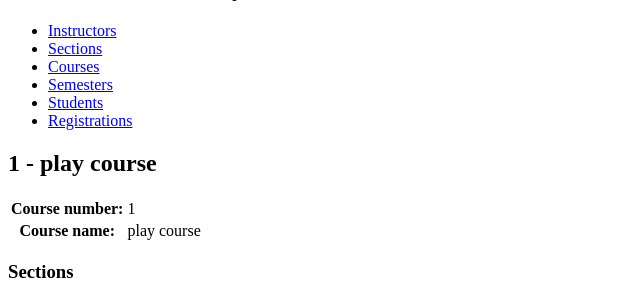
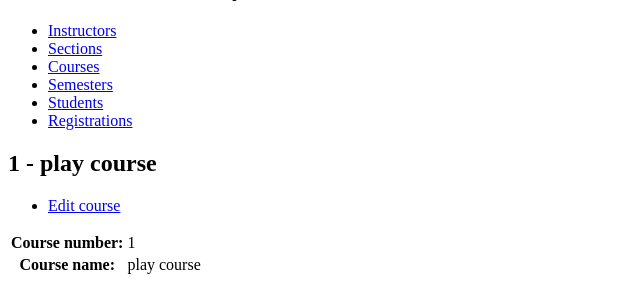
Before and after one commit to DDMeer/zhao_yingjie_ezu, a Django app: page /course/7/ in a window 1280 px wide. Shown: the part 105-401 px from the top of the page, without its empty margins (0-640 px from the left). Run offline with Django 3.2, Linux system fonts and the light colour scheme; data comes from the database, SQL or seed files in the repository; both versions use the stored data as it was after the commit.

Commit message:
some changes

```diff
--- a/courseinfo/models.py
+++ b/courseinfo/models.py
@@ -58,7 +58,9 @@ class Course(models.Model):
         return reverse('courseinfo_course_detail_urlpattern',
                        kwargs={'pk':self.pk}
                        )
-
+    def get_update_url(self):
+        return reverse('courseinfo_course_update_urlpattern',
+                       kwargs={'pk': self.pk})
 
     class Meta:
         ordering = ['course_number', 'course_name']
--- a/courseinfo/templates/courseinfo/course_detail.html
+++ b/courseinfo/templates/courseinfo/course_detail.html
@@ -6,6 +6,12 @@
 
 {% block content %}
     <h2>{{ course }}</h2>
+    <ul>
+        <li>
+            <a href="{{ course.get_update_url }}">
+                Edit course</a></li>
+    </ul>
+
 
     <section>
         <table>
--- a/courseinfo/urls.py
+++ b/courseinfo/urls.py
@@ -20,7 +20,8 @@ from courseinfo.views import (
     StudentCreate,
     RegistrationCreate,
     InstructorUpdate,
-    SectionUpdate
+    SectionUpdate,
+    CourseUpdate
 )
 
 urlpatterns = [
@@ -67,6 +68,9 @@ urlpatterns = [
     path('course/Create/',
          CourseCreate.as_view(),
          name='courseinfo_course_create_urlpattern'),
+    path('course/<int:pk>/update/',
+         CourseUpdate.as_view(),
+         name='courseinfo_course_update_urlpattern'),
 
     path('semester/',
          SemesterList.as_view(),
--- a/courseinfo/views.py
+++ b/courseinfo/views.py
@@ -181,6 +181,42 @@ class CourseCreate(ObjectCreateMixin, View):
     form_class = CourseForm
     template_name = 'courseinfo/course_form.html'
 
+class CourseUpdate(View):
+    form_class = CourseForm
+    model = Course
+    template_name = 'courseinfo/course_form_update.html'
+
+    def get_object(self, pk):
+        return get_object_or_404(
+            self.model,
+            pk=pk)
+
+    def get(self, request, pk):
+        course = self.get_object(pk)
+        context = {
+            'form': self.form_class(
+                instance=course),
+            'course': course,
+        }
+        return render(
+            request, self.template_name, context)
+
+    def post(self, request, pk):
+        course = self.get_object(pk)
+        bound_form = self.form_class(
+            request.POST, instance=course)
+        if bound_form.is_valid():
+            new_course = bound_form.save()
+            return redirect(new_course)
+        else:
+            context = {
+                'form': bound_form,
+                'course': course,
+            }
+            return render(
+                request,
+                self.template_name,
+                context)
 
 
 # def semester_list_view(request):
```
Also changed, not shown: courseinfo/templates/courseinfo/course_form_update.html (added, +15 -0 lines), db.sqlite3.
